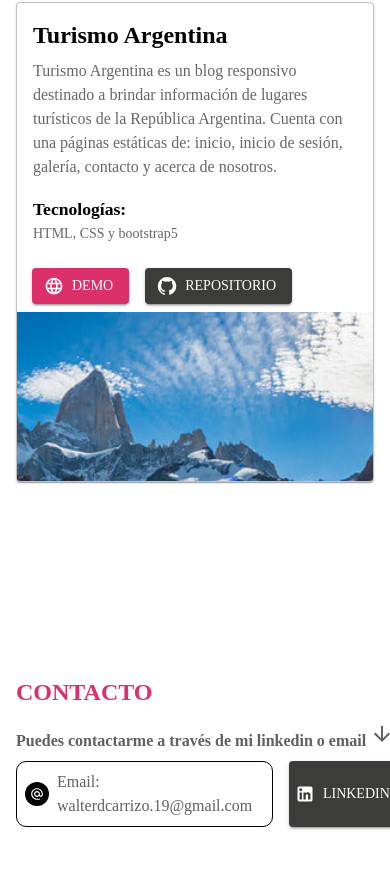
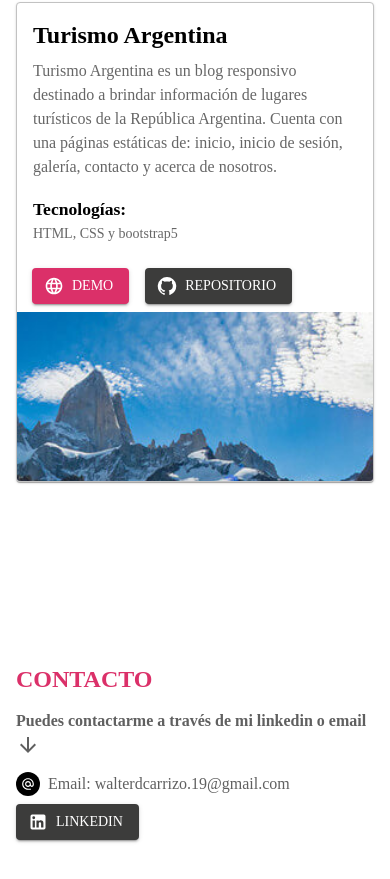
Before and after one commit to Walter-Daniel/portfolio2023, a React (Vite) app: page / in a window 390 px wide. Shown: the part 4140-5019 px from the top of the page. Built offline with nearby package versions, Linux system fonts and the light colour scheme; a web font is replaced by a local one.

Commit message:
Contact responsive

```diff
--- a/src/sections/Contact.jsx
+++ b/src/sections/Contact.jsx
@@ -7,18 +7,21 @@ export const Contact = () => {
   const theme = useTheme();
   return (
     <Grid container marginTop='8rem' sx={{ minHeight:'30vh' }} direction='row' alignItems='center' id='contact'>
-      <Grid item>
+      <Grid item xs={12}>
         <Typography variant='h3' color={theme.palette.primary.main} sx={{ textTransform:'uppercase', fontSize:'1.5rem', fontWeight:'bold', paddingBottom:'1rem'}}>
           contacto
         </Typography>
         <Typography fontWeight='bold' marginBottom='0.5rem'>Puedes contactarme a través de mi linkedin o email  <ArrowDownwardIcon /></Typography>
-        <Stack direction='row' spacing={2} sx={{ xs:{ direction:'column' } }}>
-          <Box display='flex' justifyContent='center' alignItems='center' border='1px solid black' borderRadius='10px' padding='0.5rem'>
-          <AlternateEmailIcon sx={{ backgroundColor:'black', borderRadius:'50%', padding:'5px', color:'white', marginRight:'0.5rem' }}/>
+        <Grid container direction='row' width='100%' justifyContent='space-around'>
+          <Grid item xs={12} md={6} display='flex' marginBottom='0.5rem'>
+            <AlternateEmailIcon sx={{ backgroundColor:'black', borderRadius:'50%', padding:'5px', color:'white', marginRight:'0.5rem' }}/>
           <Typography> Email: walterdcarrizo.19@gmail.com</Typography>
-          </Box>
-        <Button variant='contained' color='secondary' startIcon={<LinkedInIcon />} href='https://www.linkedin.com/in/walter-daniel-carrizo/' target='_blank'>Linkedin</Button>
-        </Stack>
+          </Grid>
+          <Grid item xs={12} md={6}>
+            <Button variant='contained' color='secondary' startIcon={<LinkedInIcon />} href='https://www.linkedin.com/in/walter-daniel-carrizo/' target='_blank'>Linkedin</Button>
+          </Grid>
+
+        </Grid>
       </Grid>
     </Grid>
   )
```
